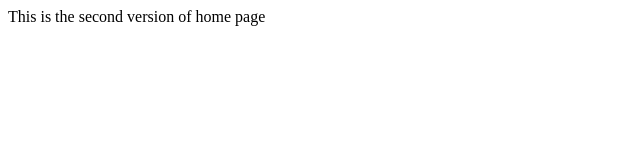
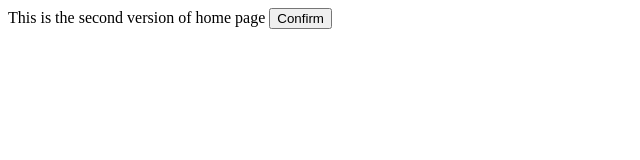
Before and after one commit to johnhuen/myrepo1, a plain HTML site: page index.html in a window 1280 px wide. Shown: the whole page, without its empty margins (0-640 px from the left). Drawn offline with Linux system fonts and the light colour scheme.

Commit message:
First commit

```diff
--- a/index.html
+++ b/index.html
@@ -1,5 +1,6 @@
 <html>
 <body>
 This is the second version of home page
+<button>Confirm</button>
 </body>
 </html>
```
